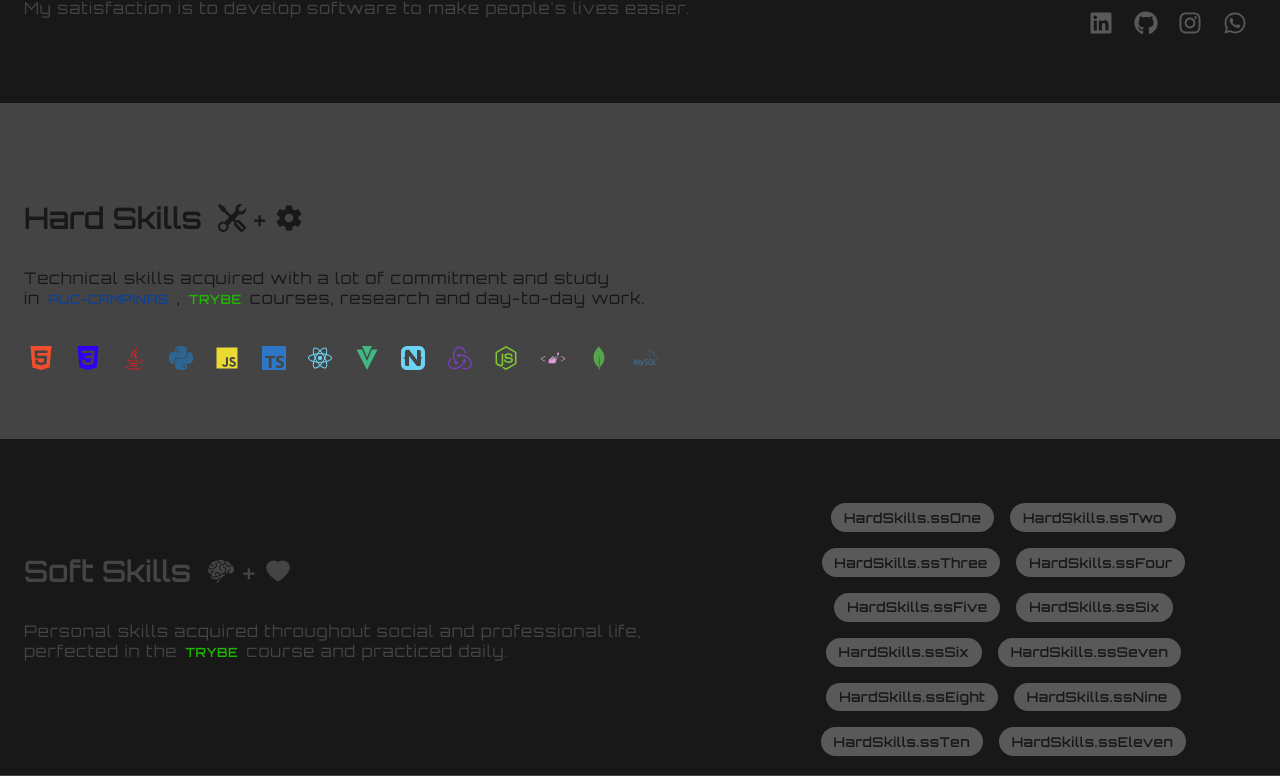
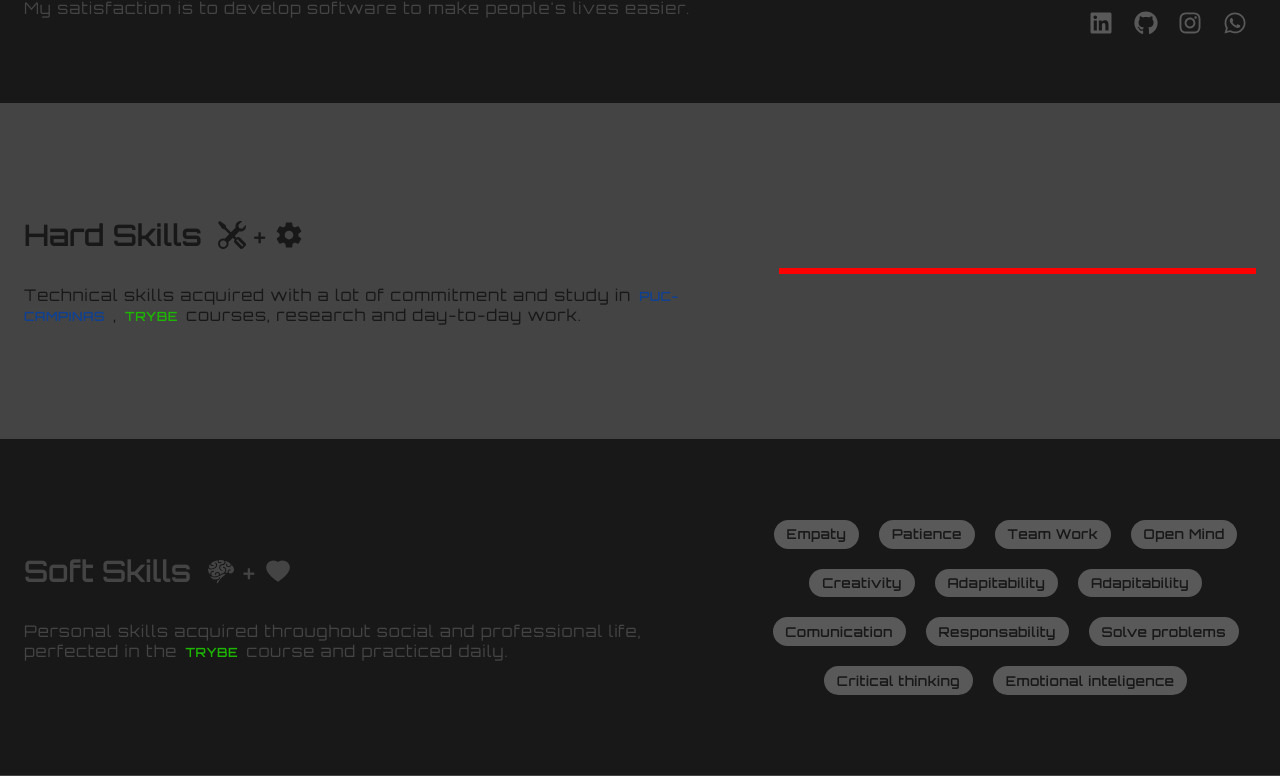
Before and after one commit to RafaelBiatoAzevedo/portifolio-Rafael-Azevedo, a React (Create React App) app: page / in a window 1280 px wide. Shown: the part 324-1100 px from the top of the page. Built offline with nearby package versions, Linux system fonts and the light colour scheme.

Commit message:
feat: add path new skills

```diff
--- a/src/components/Skills/components/LinkTech/styles.ts
+++ b/src/components/Skills/components/LinkTech/styles.ts
@@ -1,6 +1,8 @@
 import styled from 'styled-components';
 
 export const Wrapper = styled.a`
+  display: flex;
+  flex: 1;
   background-color: ${(p) => p.theme.colors.backgroundPrimary};
   text-decoration: none;
 `;
--- a/src/components/Skills/index.tsx
+++ b/src/components/Skills/index.tsx
@@ -9,9 +9,11 @@ import { ISkill } from '~/interfaces/ISkill';
 import { LinkTech } from './components/LinkTech';
 
 import {
+  GridTechs,
   Link,
   TextMessage,
   Wrapper,
+  WrapperSoftSkills,
   WrapperText,
   WrapperTitle,
 } from './styles';
@@ -94,12 +96,10 @@ export const Skills: FC<ISKillsProps> = ({
             <Translator path={pathMessageTwo} />
           </TextMessage>
         </WrapperText>
-        {title === 'Hard Skills' && <LinksTechnologies />}
       </div>
-      <div>
-        {skills.map((skill) => {
-          if (title === 'Hard Skills') return <LinkTech skill={skill} />;
-          return (
+      {title === 'Soft Skills' ? (
+        <WrapperSoftSkills>
+          {skills.map((skill) => (
             <div>
               <Text
                 color={colors.onTertiary}
@@ -108,9 +108,15 @@ export const Skills: FC<ISKillsProps> = ({
                 weight="900"
               />
             </div>
-          );
-        })}
-      </div>
+          ))}
+        </WrapperSoftSkills>
+      ) : (
+        <GridTechs>
+          {skills.map((skill) => (
+            <LinkTech skill={skill} />
+          ))}
+        </GridTechs>
+      )}
     </Wrapper>
   );
 };
--- a/src/components/Skills/styles.ts
+++ b/src/components/Skills/styles.ts
@@ -6,37 +6,13 @@ type TWrapperProps = {
 };
 
 export const Wrapper = styled.div<TWrapperProps>`
+  align-items: center;
   display: flex;
   background-color: ${(p) => p.backgroudColor};
   padding: ${(p) => p.theme.spacing.xxl} ${(p) => p.theme.spacing.lm};
   min-height: 42rem;
 
   gap: 11rem;
-
-  > div:first-child {
-    display: flex;
-    flex-direction: column;
-    justify-content: center;
-    flex: 1;
-  }
-
-  > div:last-child {
-    display: flex;
-    align-items: center;
-    flex-wrap: wrap;
-
-    justify-content: center;
-    width: 41%;
-    gap: 2rem;
-  }
-
-  > div:last-child > div {
-    text-align: center;
-    border-radius: 2rem;
-    background-color: ${(p) =>
-      p.isSoftSkills ? p.theme.colors.tertiary : p.theme.colors.primary};
-    padding: 0.8rem 1.6rem;
-  }
 
   @media (max-width: ${(p) => p.theme.resolutions.tablet}) {
     padding: ${(p) => p.theme.spacing.xl} ${(p) => p.theme.spacing.sm};
@@ -84,3 +60,27 @@ export const TextMessage = styled.p<TTextMessageProps>`
   color: ${(p) => p.textColor};
   font-size: 2rem;
 `;
+
+export const GridTechs = styled.div`
+  display: grid;
+  grid-template-columns: 1fr, 1fr, 1fr, 1fr;
+  width: 70%;
+  border: solid red;
+`;
+
+export const WrapperSoftSkills = styled.div`
+  display: flex;
+  align-items: center;
+  flex-wrap: wrap;
+
+  justify-content: center;
+  width: 70%;
+  gap: 2.5rem;
+
+  > div {
+    text-align: center;
+    border-radius: 2rem;
+    background-color: ${(p) => p.theme.colors.tertiary};
+    padding: 0.8rem 1.6rem;
+  }
+`;
--- a/src/utils/paths.ts
+++ b/src/utils/paths.ts
@@ -211,73 +211,73 @@ export const hardSkills: ISkill[] = [
 
 export const softSkills: ISkill[] = [
   {
-    name: 'HardSkills.ssOne',
+    name: 'SoftSkills.ssOne',
     icon: undefined,
     href: undefined,
     colorIcon: undefined,
   },
   {
-    name: 'HardSkills.ssTwo',
+    name: 'SoftSkills.ssTwo',
     icon: undefined,
     href: undefined,
     colorIcon: undefined,
   },
   {
-    name: 'HardSkills.ssThree',
+    name: 'SoftSkills.ssThree',
     icon: undefined,
     href: undefined,
     colorIcon: undefined,
   },
   {
-    name: 'HardSkills.ssFour',
+    name: 'SoftSkills.ssFour',
     icon: undefined,
     href: undefined,
     colorIcon: undefined,
   },
   {
-    name: 'HardSkills.ssFive',
+    name: 'SoftSkills.ssFive',
     icon: undefined,
     href: undefined,
     colorIcon: undefined,
   },
   {
-    name: 'HardSkills.ssSix',
+    name: 'SoftSkills.ssSix',
     icon: undefined,
     href: undefined,
     colorIcon: undefined,
   },
   {
-    name: 'HardSkills.ssSix',
+    name: 'SoftSkills.ssSix',
     icon: undefined,
     href: undefined,
     colorIcon: undefined,
   },
   {
-    name: 'HardSkills.ssSeven',
+    name: 'SoftSkills.ssSeven',
     icon: undefined,
     href: undefined,
     colorIcon: undefined,
   },
   {
-    name: 'HardSkills.ssEight',
+    name: 'SoftSkills.ssEight',
     icon: undefined,
     href: undefined,
     colorIcon: undefined,
   },
   {
-    name: 'HardSkills.ssNine',
+    name: 'SoftSkills.ssNine',
     icon: undefined,
     href: undefined,
     colorIcon: undefined,
   },
   {
-    name: 'HardSkills.ssTen',
+    name: 'SoftSkills.ssTen',
     icon: undefined,
     href: undefined,
     colorIcon: undefined,
   },
   {
-    name: 'HardSkills.ssEleven',
+    name: 'SoftSkills.ssEleven',
     icon: undefined,
     href: undefined,
     colorIcon: undefined,
```
